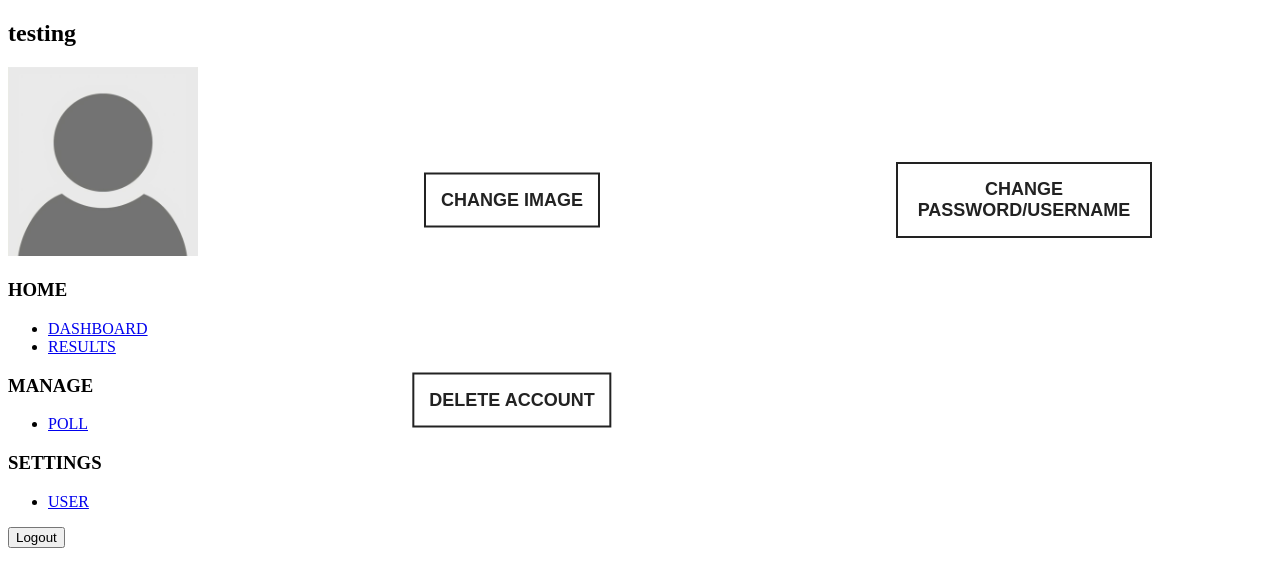
After one commit to dcorbett4/Poll-It, a PHP site: page /userpages/settings_user.php in a window 1280 px wide. The commit adds this page. Shown: the top 587 px of the page. Run offline with PHP 8.4, Linux system fonts and the light colour scheme; a user stored in the database is signed in; data that the repository does not hold is empty.

Commit message:
added the user settings page and properly redirect to it

```diff
--- a/VoteSystem/userpages/homepage_user.php
+++ b/VoteSystem/userpages/homepage_user.php
@@ -42,7 +42,7 @@ $id = $_SESSION['id'];
         <h3>SETTINGS</h3>
         <nav>
             <ul>
-                <li><a href="/VoteSystem/adminpages/settings.php"> USER </a></li>
+                <li><a href="/VoteSystem/userpages/settings_user.php"> USER </a></li>
             </ul>
         </nav>
         <form action="/VoteSystem/logout.php" method="POST">
--- /dev/null
+++ b/VoteSystem/userpages/settings_user.php
@@ -0,0 +1,126 @@
+<?php
+
+session_start();
+$username = $_SESSION['user'];
+$id = $_SESSION['id'];
+include('C:/xampp/htdocs/VoteSystem/Connection.php');
+include('C:/xampp/htdocs/VoteSystem/Helpers.php');
+
+?>
+<!DOCTYPE html>
+<html>
+
+<head>
+    <title>Home Page Title</title>
+    <link rel="stylesheet" type="text/css" href="/VoteSystem/StyleS/Homepage.css" />
+    <link rel="stylesheet" type="text/css" href="/VoteSystem/StyleS/popup_admin_settings.css" />
+    <script src="/VoteSystem/Javascript/pop_handler.js"></script>
+</head>
+
+<body>
+    <h2><?php echo $username ?></h2>
+
+    <?php
+    profile_pic();
+
+    ?>
+    <div>
+        <h3>HOME</h3>
+        <nav>
+            <ul>
+
+                <li><a href="/VoteSystem/homepage_user.php"> DASHBOARD</a></li>
+                <li><a href="#"> RESULTS</a></li>
+
+            </ul>
+
+        </nav>
+
+        <h3>MANAGE</h3>
+        <nav>
+            <ul>
+                <li><a href="#"> POLL </a></li>
+            </ul>
+        </nav>
+
+        <h3>SETTINGS</h3>
+        <nav>
+            <ul>
+                <li><a href="/VoteSystem/userpages/settings_user.php"> USER </a></li>
+            </ul>
+        </nav>
+        <form action="/VoteSystem/logout.php" method="POST">
+            <button type="submit" name="logout" class="btn btn-primary">Logout</button>
+        </form>
+    </div>
+
+    <div class="popup" id="image_upload">
+        <div class="overlay"></div>
+        <div class="content">
+            <div class="close-btn" onclick="togglePopup()">&times;</div>
+            <h1>Upload New Image</h1>
+            <form action="/Votesystem/FormHandlers/action_imageupload.php" method="post" name="image_submit" enctype="multipart/form-data">
+                <fieldset>
+                    <legend>Upload Image </legend>
+                    <label for="img">Choose File:</label><br>
+                    <input type="file" id="img_upload" name="img_upload" required></input>
+                </fieldset>
+                <input class="form-button" name="submit" type="submit" value="Upload">
+            </form>
+        </div>
+    </div>
+
+    <div class="popup" id="change_information">
+        <div class="overlay"></div>
+        <div class="content">
+            <div class="close-btn" onclick="togglePopup_changeinfo()">&times;</div>
+            <h1>Change Information</h1>
+            <form action="/Votesystem/FormHandlers/action_updateusername.php" method="POST">
+                <fieldset>
+                    <label for="new_username">Enter New Username:</label>
+                    <input type="text" id="new_username" name="new_username"></input>
+                </fieldset>
+                <input class="form-button" type="submit" name="submit" value="Submit">
+            </form>
+            <br>
+            <form action="/Votesystem/FormHandlers/action_updateusername.php" method="POST">
+                <fieldset>
+                    <label for="pass1">New Password:</label>
+                    <input type="text" id="pass1" name="pass1" required></input><br>
+                    <label for="pass2">Re-Enter Password:</label>
+                    <input type="text" id="pass2" name="pass2" required></input>
+                </fieldset>
+                <input class="form-button" type="submit" name="submit" value="Submit">
+            </form>
+        </div>
+    </div>
+
+    <div class="popup" id="delete_acct">
+        <div class="overlay"></div>
+        <div class="content">
+            <div class="close-btn" onclick="togglePopup_deleteacct()">&times;</div>
+            <h1>Delete Account</h1>
+            <div>
+                <h3>Delete User Account ?</h3>
+                <form action="/Votesystem/FormHandlers/action_deleteuser.php" method="POST">
+                    <input class="form-button" type="submit" name="submit" value="Yes">
+                </form>
+            </div>
+        </div>
+    </div>
+
+    <div>
+        <div>
+            <button class="ui_box" id="upload_image" onclick="togglePopup()">Change Image</button>
+        </div>
+        <div>
+            <button class="ui_box" id="change_info" onclick="togglePopup_changeinfo()">Change Password/Username</button>
+        </div>
+        <div>
+            <button class="ui_box" id="delete_acc" onclick="togglePopup_deleteacct()">Delete Account</button>
+        </div>
+    </div>
+
+</body>
+
+</html>
```
